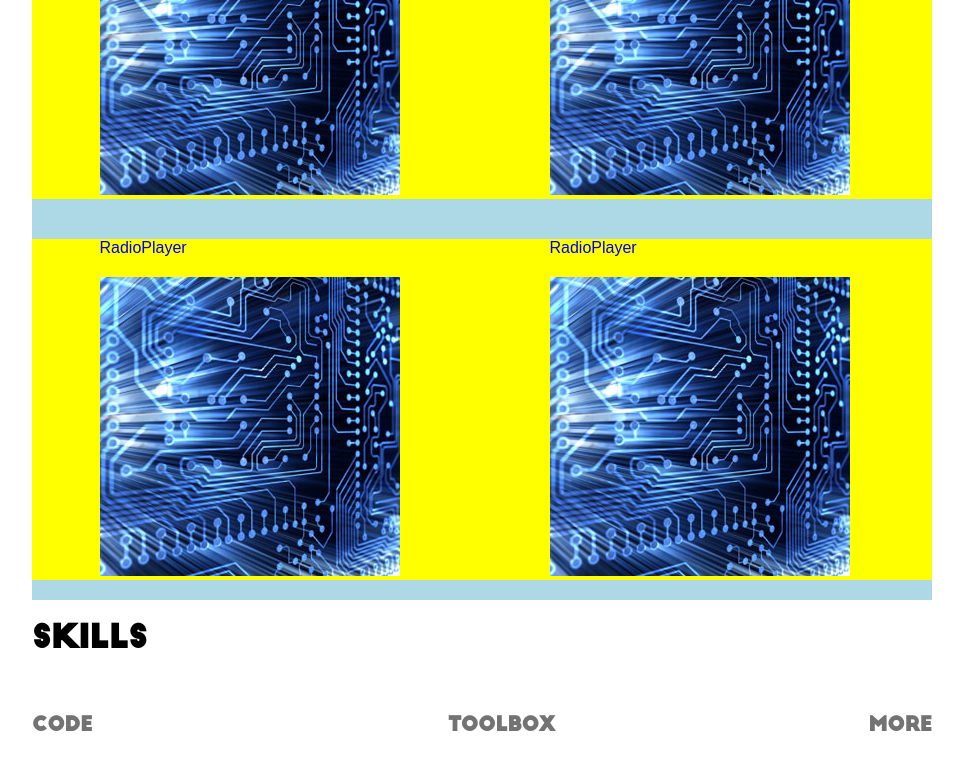
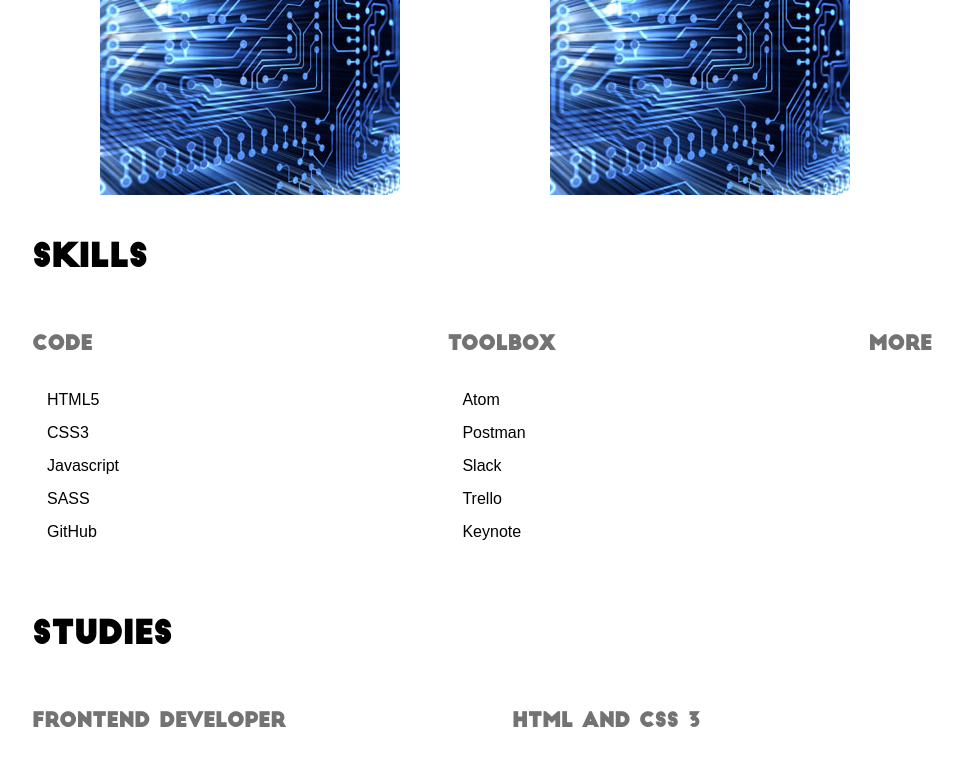
Before and after one commit to cbjorklund88/Portfolio, a React (Create React App) app: page /LandingPage in a window 1280 px wide. Shown: the part 1170-1938 px from the top of the page, without its empty margins (158-1121 px from the left). Built offline with nearby package versions, Linux system fonts and the light colour scheme.

Commit message:
Fixed so right ID was fetched to Projects component

```diff
--- a/package.json
+++ b/package.json
@@ -3,12 +3,13 @@
   "version": "1.3.1",
   "private": true,
   "dependencies": {
-    "eslint-config-technigo": "^1.5.0",
+    "eslint-config-technigo": "^1.6.2",
     "eslint-plugin-jsx-a11y": "^6.0.3",
+    "node-sass": "^4.9.3",
     "react": "^16.2.0",
     "react-dom": "^16.2.0",
     "react-router-dom": "^4.3.1",
-    "react-scripts": "2.0.3"
+    "react-scripts": "2.0.4"
   },
   "scripts": {
     "start": "react-scripts start",
--- a/src/components/App.js
+++ b/src/components/App.js
@@ -1,6 +1,6 @@
 import React from "react"
 import { BrowserRouter as Router, Route, Link } from "react-router-dom"
-import landingPage from "./LandingPage"
+import LandingPage from "./LandingPage"
 import Project from "./Project"
 
 class App extends React.Component {
@@ -28,8 +28,8 @@ class App extends React.Component {
             <li><Link to="/Project">Project page</Link></li>
             <li><Link to="/Project">Single page</Link></li>
           </ul>
-          <Route path="/LandingPage" component={landingPage} />
-          <Route path="/Project" component={Project} />
+          <Route path="/LandingPage" component={LandingPage} />
+          <Route exact path="/Project" component={Project} />
           <Route path="/Project/:id" component={Project} />
         </div>
       </Router>
--- a/src/components/Project.js
+++ b/src/components/Project.js
@@ -1,17 +1,29 @@
 import React from "react"
 import { BrowserRouter as Router, Route, Link } from "react-router-dom"
-
+import productsJson from "../products.json"
 
 class Project extends React.Component {
 
   render() {
+
+
+    const id = this.props.match.params.id
+    console.log(id)
+    let project = {}
+    productsJson.cases.forEach(item => {
+      if(item.id === id){
+        project = item
+      }
+    })
+
     return (
       <div className="case-container">
+      <Link to="/LandingPage">&#8656; Back</Link>
         <div className="heroImage">
-          <Link to="/LandingPage">Back</Link>
-          <img src="./Images/computer.jpg" alt="my Work" />
+          <img src={project.imageHero} alt="my Work" />
         </div>
-      </div>
+        <h1>{project.title}</h1>
+        </div>
     )
   }
 
--- a/src/index.css
+++ b/src/index.css
@@ -91,13 +91,11 @@ button {
   align-items: center;
   width: 50%;
   margin: 20px 0px;
-  background-color: yellow;
 }
 
 .MyCases {
   display: flex;
   flex-flow: row wrap;
-  background-color: lightblue;
 }
 
 .caseImage {
@@ -136,9 +134,24 @@ button {
   margin-left: 30px;
 }
 
-.heroImage {
+.case-container {
+  width: 900px;
+  padding-top: 70px;
   display: flex;
   flex-direction: column;
+  margin: auto;
+}
+
+.case-container a {
+  margin-bottom: 30px;
+  color: #f5a622;
+  font-family: BigJohn;
+}
+
+.heroImage img {
+  width: 100%;
+  height: auto;
+  object-fit: cover;
 }
 
 footer {
--- a/src/products.json
+++ b/src/products.json
@@ -1,15 +1,16 @@
 {
 	"cases": [{
-			"id": 1,
+			"id": "1",
 			"title": "Radio player built in React using Sveriges Radios API:s",
 			"code": "",
 			"Toolbox": "",
 			"More": "",
 			"image": "./Images/tech.jpeg",
-			"description": ""
+			"imageHero": "/Images/computer.jpg",
+			"description": "Radio assignment"
 		},
 		{
-			"id": 2,
+			"id": "2",
 			"title": "RadioPlayer",
 			"code": "",
 			"Toolbox": "",
@@ -18,7 +19,7 @@
 			"description": ""
 		},
 		{
-			"id": 3,
+			"id": "3",
 			"title": "RadioPlayer",
 			"code": "",
 			"Toolbox": "",
@@ -27,25 +28,7 @@
 			"description": ""
 		},
 		{
-			"id": 4,
-			"title": "RadioPlayer",
-			"code": "",
-			"Toolbox": "",
-			"More": "",
-			"image": "./Images/tech.jpeg",
-			"description": ""
-		},
-		{
-			"id": 5,
-			"title": "RadioPlayer",
-			"code": "",
-			"Toolbox": "",
-			"More": "",
-			"image": "./Images/tech.jpeg",
-			"description": ""
-		},
-		{
-			"id": 1,
+			"id": "4",
 			"title": "RadioPlayer",
 			"code": "",
 			"Toolbox": "",
```
Also changed, not shown: 1 other file (tests, documents, lock files or other folders).
